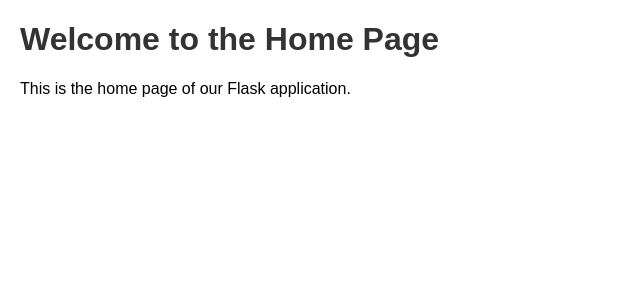
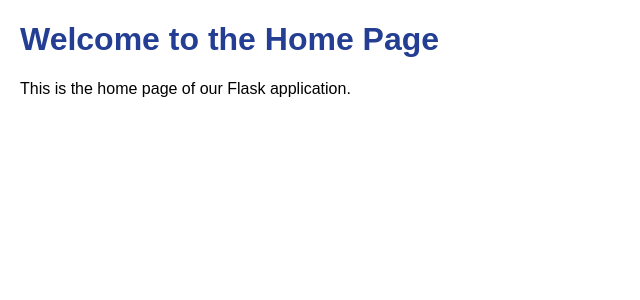
Before and after one commit to MasterVVK/VD04-02, a Flask app: page / in a window 1280 px wide. Shown: the part 38-338 px from the top of the page, without its empty margins (0-640 px from the left). Run offline with Flask 3, Linux system fonts and the light colour scheme.

Commit message:
Update styles.css

```diff
--- a/static/styles.css
+++ b/static/styles.css
@@ -19,5 +19,5 @@ nav ul li a {
 }
 
 h1 {
-    color: #333;
+    color: #233e92;
 }
```
